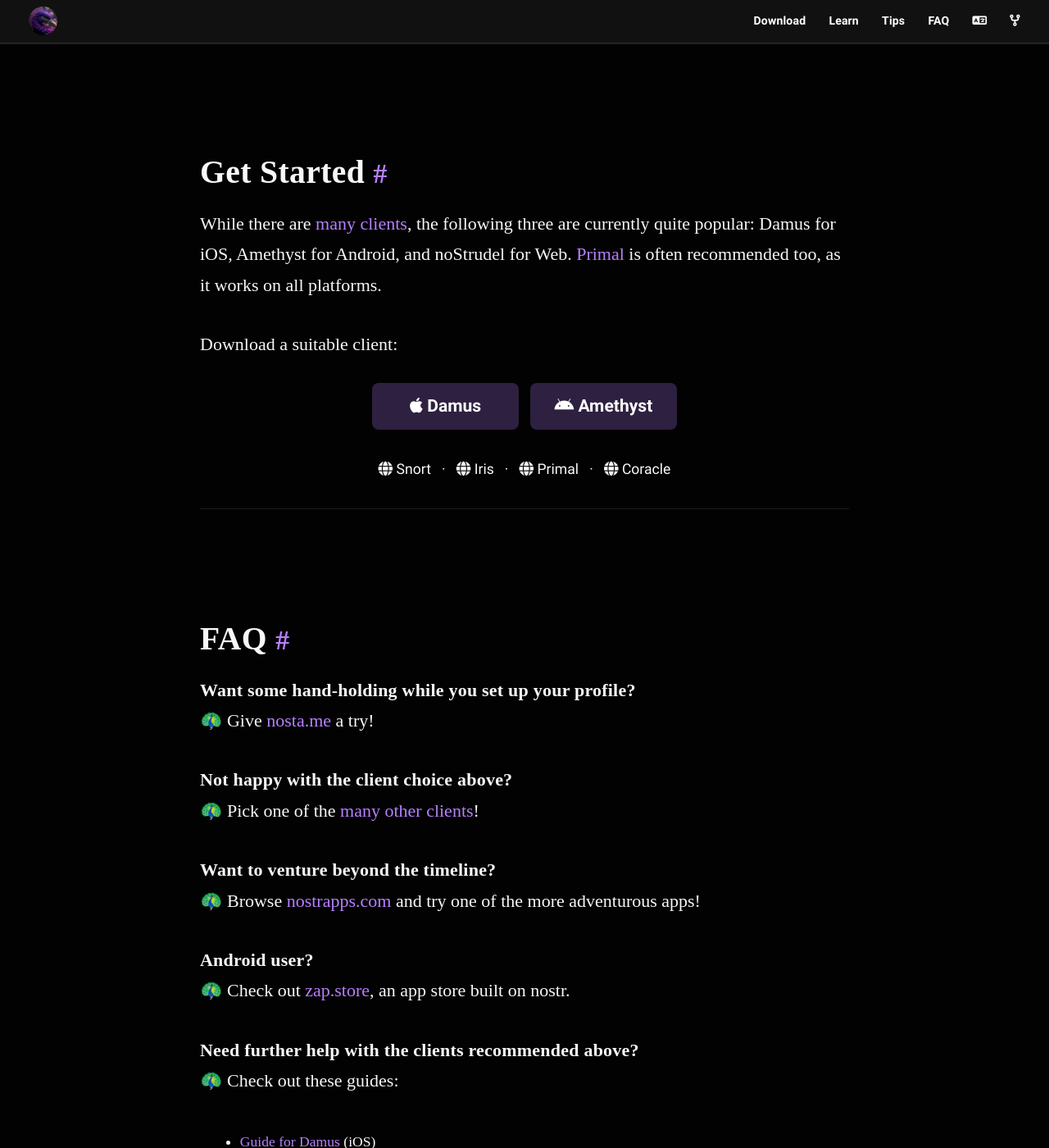
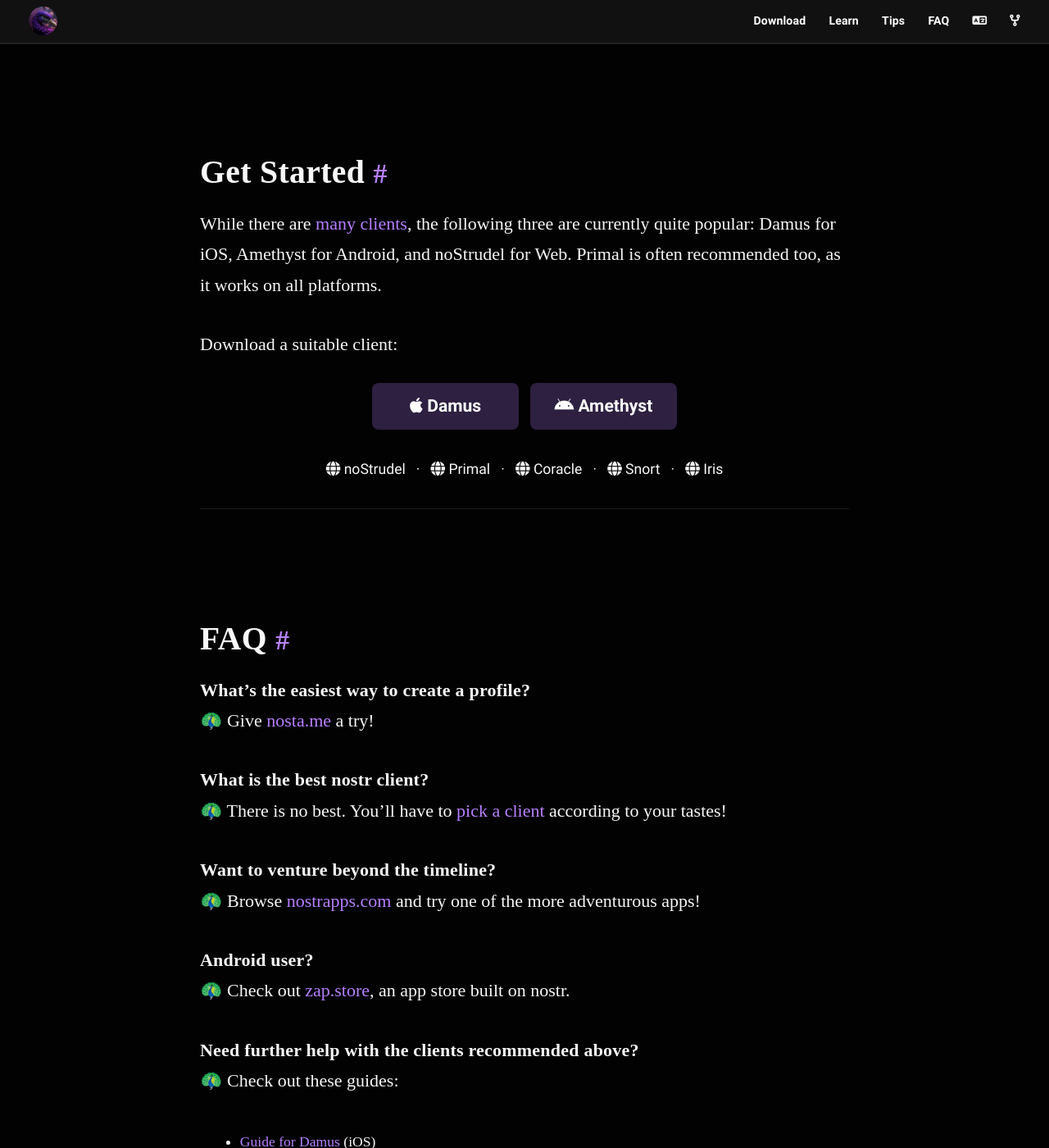
Before and after one commit to nostr-resources/nostr-resources.github.io, a Jekyll site: the page built from index.md, in a window 1280 px wide and 1400 px high, scrolled down 1740 px. Shown: the whole window at 82% size. Built offline with Jekyll 4.4.1, drawn with Linux system fonts in a browser that asks for light colours; some web fonts are replaced.

Commit message:
chore(faq): re-word

```diff
--- a/index.md
+++ b/index.md
@@ -58,8 +58,7 @@ It is free as in freedom and puts the user in control.
 
 While there are [many clients](#clients), the following three are currently
 quite popular: Damus for iOS, Amethyst for Android, and noStrudel for Web.
-[Primal](https://primal.net/) is often recommended too, as it works on all
-platforms.
+Primal is often recommended too, as it works on all platforms.
 
 Download a suitable client:
 
@@ -69,21 +68,22 @@ Download a suitable client:
     <a href="https://play.google.com/store/apps/details?id=com.vitorpamplona.amethyst" target="_blank"><i class="fa-brands fa-android"></i> Amethyst</a>
   </div>
   <br/>
+  <a href="https://nostrudel.ninja" target="_blank"><i class="fa-solid fa-globe"></i> noStrudel</a> &nbsp; &middot; &nbsp;
+  <a href="https://primal.net/" target="_blank"><i class="fa-solid fa-globe"></i> Primal</a> &nbsp; &middot; &nbsp;
+  <a href="https://coracle.social/" target="_blank"><i class="fa-solid fa-globe"></i> Coracle</a> &nbsp; &middot; &nbsp;
   <a href="https://snort.social/" target="_blank"><i class="fa-solid fa-globe"></i> Snort</a> &nbsp; &middot; &nbsp;
-  <a href="https://iris.to/" target="_blank"><i class="fa-solid fa-globe"></i> Iris</a> &nbsp; &middot; &nbsp;
-  <a href="https://primal.net/" target="_blank"><i class="fa-solid fa-globe"></i> Primal</a> &nbsp; &middot; &nbsp;
-  <a href="https://coracle.social/" target="_blank"><i class="fa-solid fa-globe"></i> Coracle</a>
+  <a href="https://iris.to/" target="_blank"><i class="fa-solid fa-globe"></i> Iris</a>
 </div>
 
 ---
 
 # FAQ
 
-**Want some hand-holding while you set up your profile?**
+**What's the easiest way to create a profile?**
 🦚 Give [nosta.me](https://nosta.me/) a try!
 
-**Not happy with the client choice above?**
-🦚 Pick one of the [many other clients](#clients)!
+**What is the best nostr client?**
+🦚 There is no best. You'll have to [pick a client](#clients) according to your tastes!
 
 **Want to venture beyond the timeline?**
 🦚 Browse [nostrapps.com](https://nostrapps.com/) and try one of the more adventurous apps!
```
